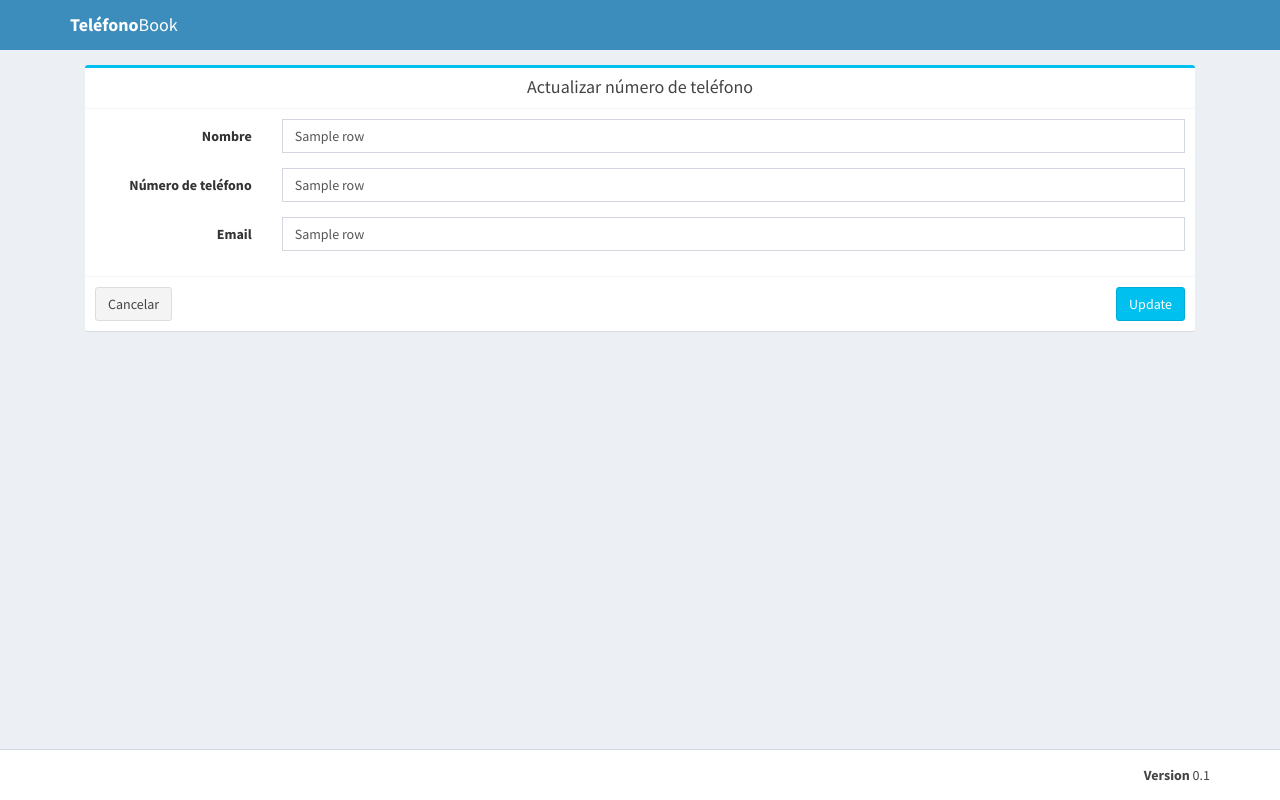
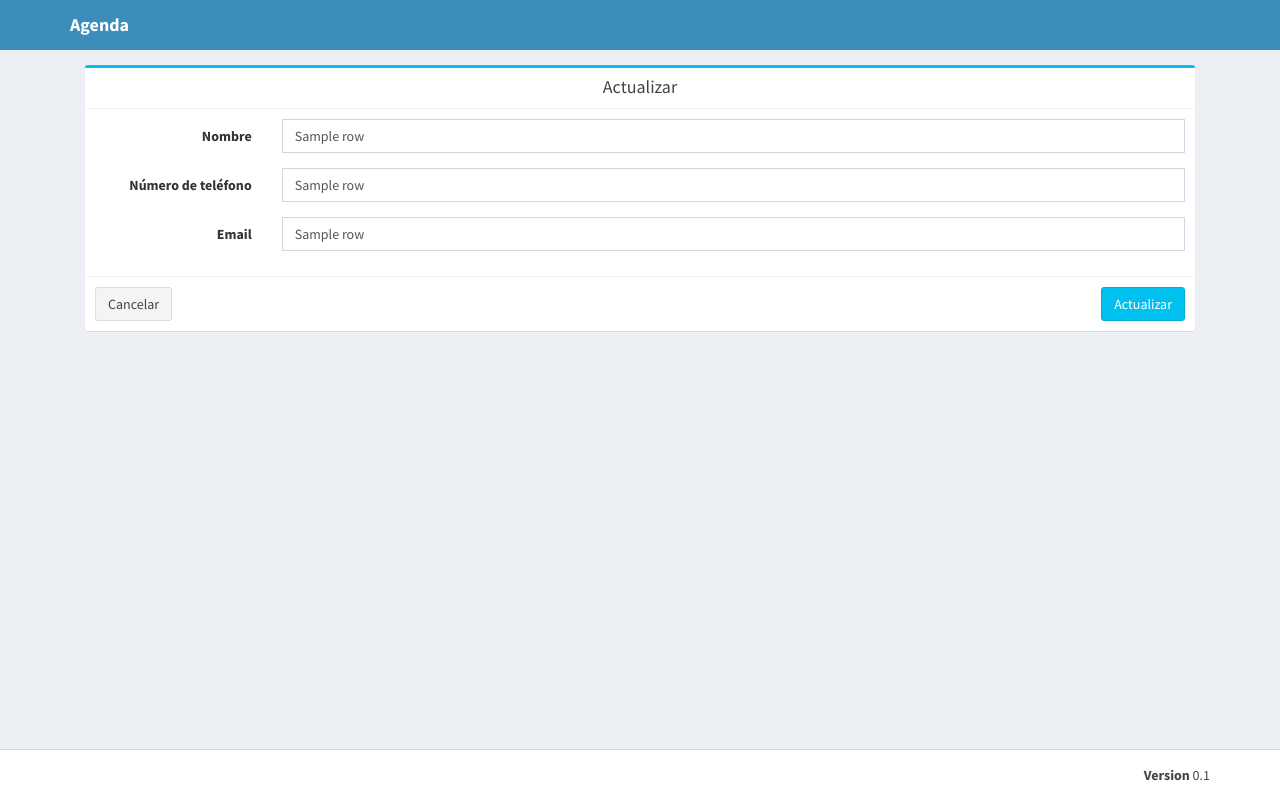
Before and after one commit to jmlcas/crud-agenda, a Flask app: template source_code/templates/update.html in a window 1280 px wide. Run offline with Flask 2, Linux system fonts and the light colour scheme; the template is opened without the code that fills it: most values are stand-ins (such as "Sample title", 1, 10 or a date in 2020); some libraries are stand-ins or nearby versions.

Commit message:
Update update.html

```diff
--- a/source_code/templates/update.html
+++ b/source_code/templates/update.html
@@ -18,7 +18,7 @@
       <nav class="navbar navbar-static-top">
         <div class="container">
           <div class="navbar-header">
-            <a href="/" class="navbar-brand"><b>Teléfono</b>Book</a>
+            <a href="/" class="navbar-brand"><b>Agenda</b></a>
           </div>
         </div>
       </nav>
@@ -30,7 +30,7 @@
           <div class="box box-info">
             <div class="box-header with-border">
               	<center>
-	              	<h3 class="box-title">Actualizar número de teléfono</h3>
+	              	<h3 class="box-title">Actualizar</h3>
 	            </center>
             </div>
 
@@ -64,7 +64,7 @@
 
               <div class="box-footer">
                 <a href="/"><button type="button" class="btn btn-default">Cancelar</button></a>
-                <input name="update" type="submit" class="btn btn-info pull-right" value="Update">
+                <input name="update" type="submit" class="btn btn-info pull-right" value="Actualizar">
               </div>
              {% endfor %}
             </form>
```
